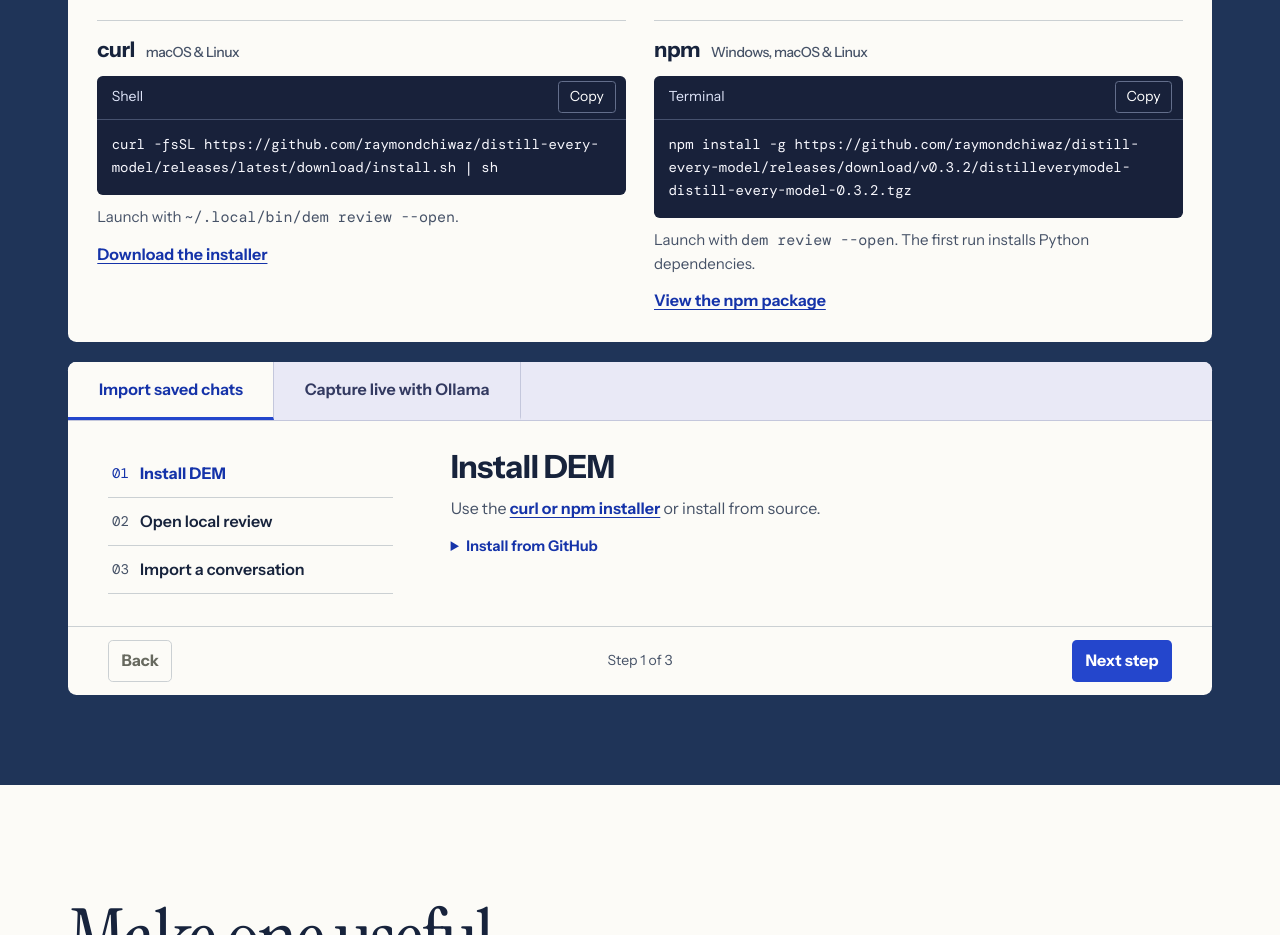
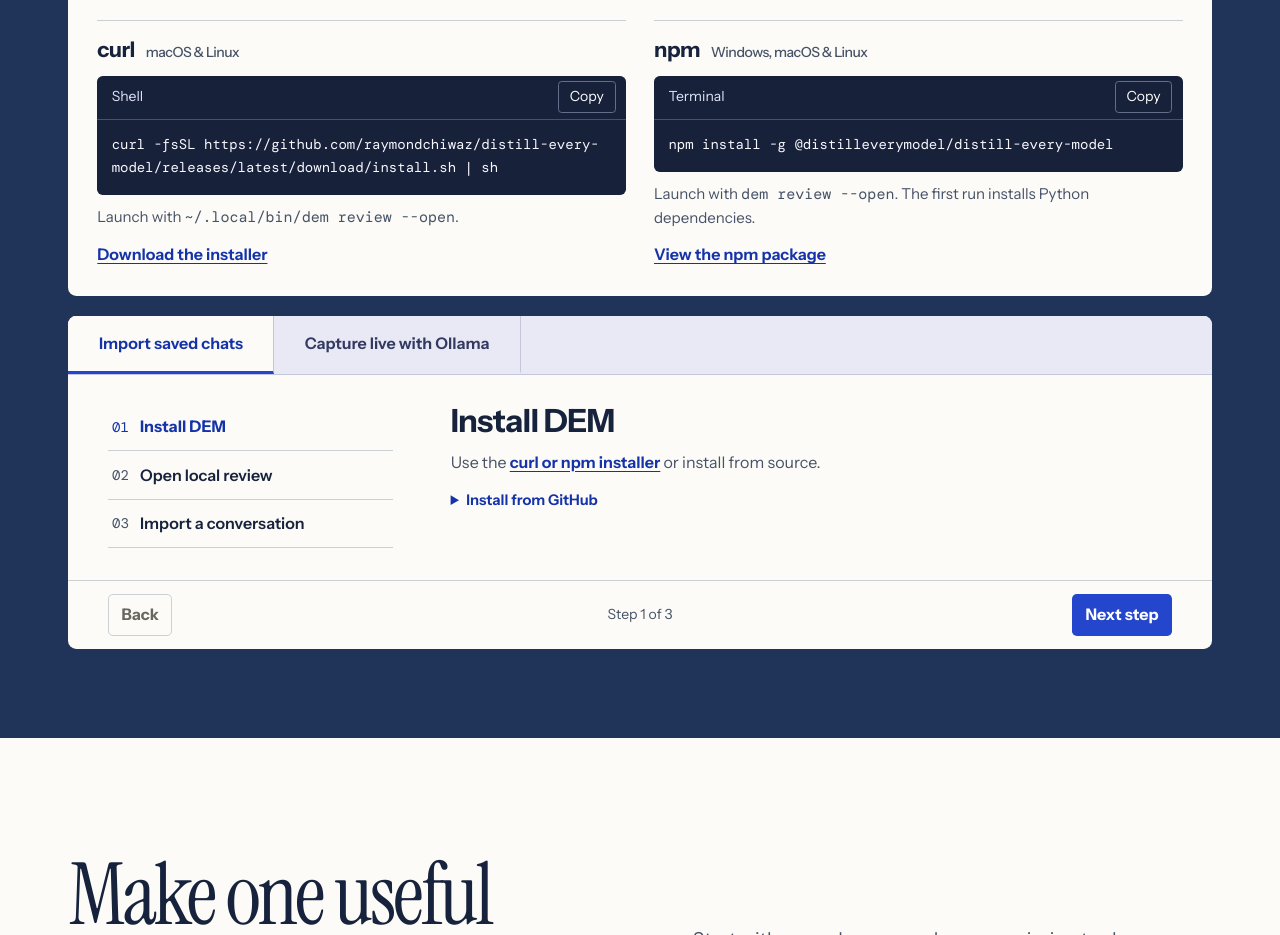
Before and after one commit to raymondchiwaz/distill-every-model, a website: page sites/distill-every-model/dist/index.html in a window 1280 px wide. Shown: the part 2380-3315 px from the top of the page. Drawn offline with Linux system fonts and the light colour scheme.

Commit message:
Use the npm registry install command on the landing page

```diff
--- a/sites/distill-every-model/dist/index.html
+++ b/sites/distill-every-model/dist/index.html
@@ -128,7 +128,7 @@
               <h4>npm <small>Windows, macOS &amp; Linux</small></h4>
               <div class="code-block">
                 <div class="code-bar"><span>Terminal</span><button type="button" class="copy" hidden>Copy</button></div>
-                <pre><code>npm install -g https://github.com/raymondchiwaz/distill-every-model/releases/download/v0.3.2/distilleverymodel-distill-every-model-0.3.2.tgz</code></pre>
+                <pre><code>npm install -g @distilleverymodel/distill-every-model</code></pre>
               </div>
               <p>Launch with <code>dem review --open</code>. The first run installs Python dependencies.</p>
               <a class="text-link" href="https://www.npmjs.com/package/@distilleverymodel/distill-every-model">View the npm package</a>
```
